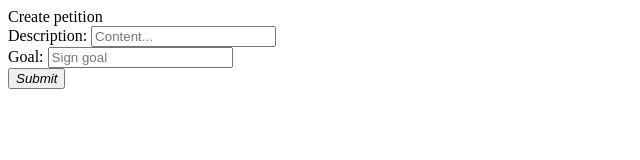
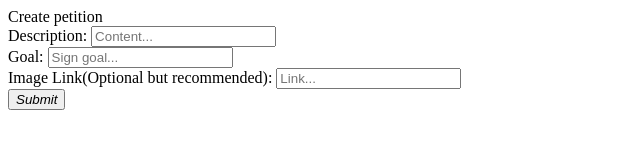
Before and after one commit to WebAhead12/Sign-Me-Mario, a website: page front-end/create/create.html in a window 1280 px wide. Shown: the whole page, without its empty margins (0-640 px from the left). Drawn offline with Linux system fonts and the light colour scheme.

Commit message:
update create page with image link

```diff
--- a/front-end/create/create.html
+++ b/front-end/create/create.html
@@ -26,11 +26,19 @@
     /><br />
     <label for="goal">Goal:</label>
     <input
-    class="loginInput"
+    class="goalInput"
     id="goal"
     name="goal"
     type="number"
-    placeholder="Sign goal"
+    placeholder="Sign goal..."
+    required/>
+    <br>
+    <label for="goal">Image Link(Optional but recommended):</label>
+    <input
+    class="imageInput"
+    id="image_link"
+    name="image_link"
+    placeholder="Link..."
     required/>
     <br>
   <button class="createButtonContainer" type="submit">
```
